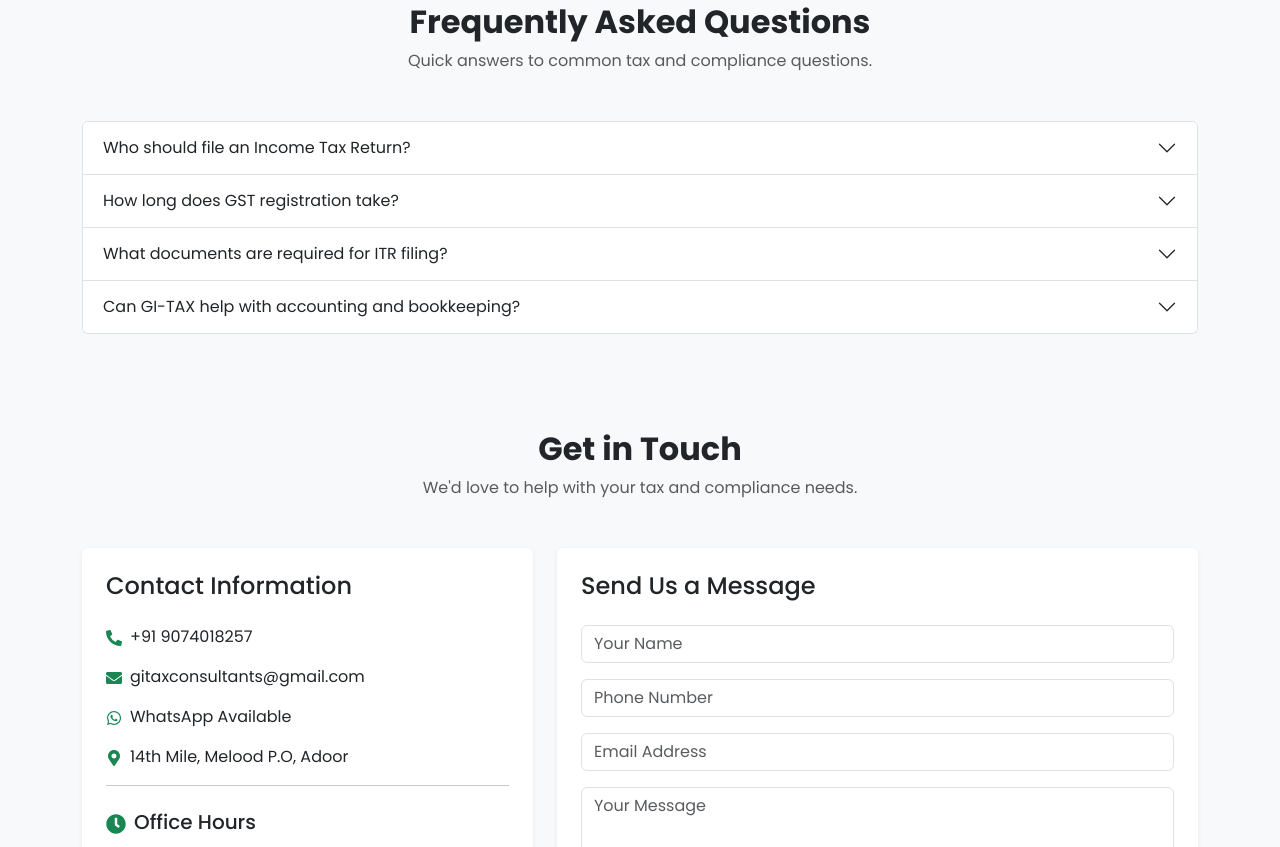
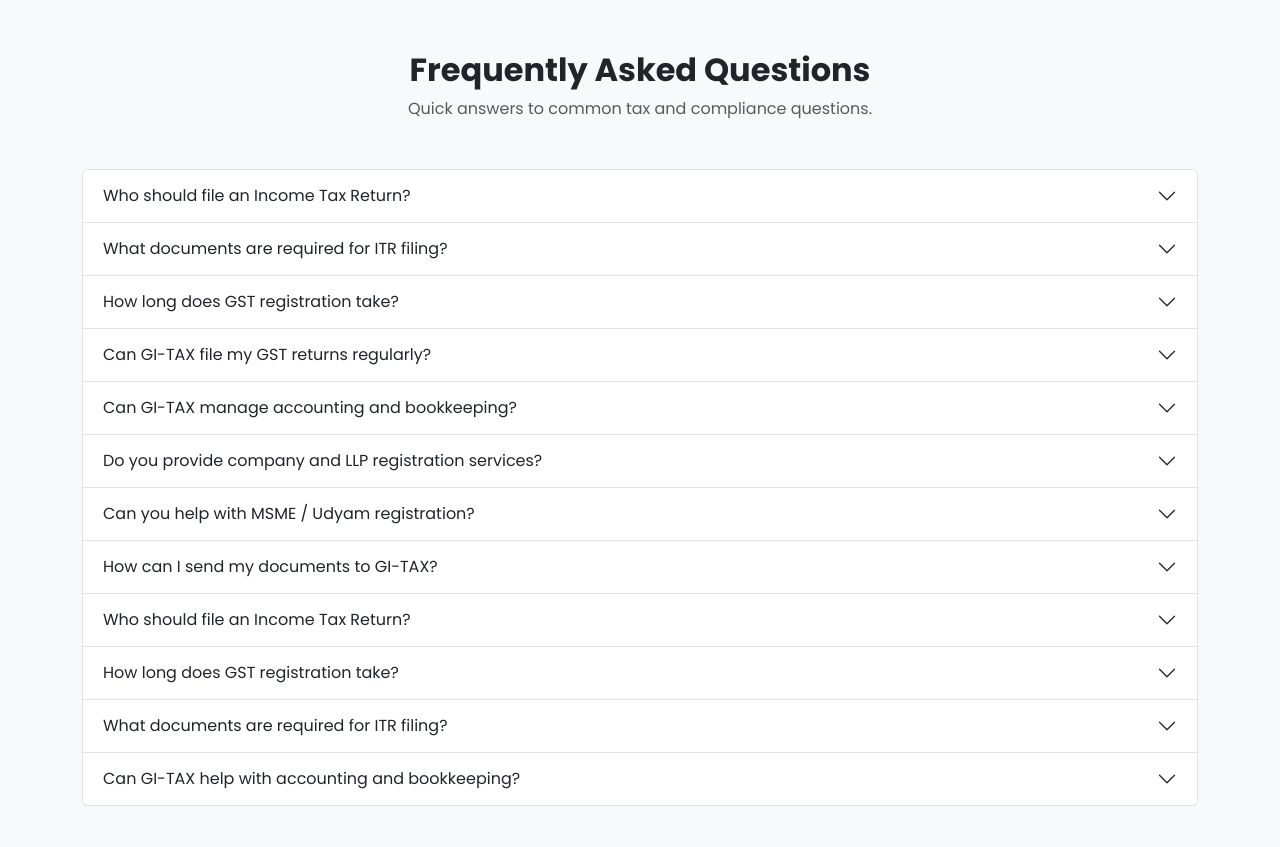
Before and after one commit to GITAX-CONS/gitax-cons.github.io, a React (Vite) app: page / in a window 1280 px wide. Shown: the part 3620-4467 px from the top of the page. Built offline with nearby package versions, Linux system fonts and the light colour scheme.

Commit message:
Expand frequently asked questions

```diff
--- a/src/components/FAQ.jsx
+++ b/src/components/FAQ.jsx
@@ -1,4 +1,45 @@
 const faqs = [
+  {
+    question: "Who should file an Income Tax Return?",
+    answer:
+      "Individuals and businesses who meet the applicable income or mandatory filing conditions should file an Income Tax Return. GI-TAX can help you determine whether filing is required in your case.",
+  },
+  {
+    question: "What documents are required for ITR filing?",
+    answer:
+      "Common documents include PAN, Aadhaar, Form 16, bank statements, interest certificates, details of other income, capital gains information and eligible deduction proofs. The exact documents depend on your sources of income.",
+  },
+  {
+    question: "How long does GST registration take?",
+    answer:
+      "Processing time depends on the application, document verification and approval by the GST authorities. Delays may occur if clarification or additional documents are requested.",
+  },
+  {
+    question: "Can GI-TAX file my GST returns regularly?",
+    answer:
+      "Yes. We provide GST return filing and ongoing compliance support based on the returns applicable to your business.",
+  },
+  {
+    question: "Can GI-TAX manage accounting and bookkeeping?",
+    answer:
+      "Yes. We provide accounting and bookkeeping support for businesses and professionals, helping maintain organised financial records.",
+  },
+  {
+    question: "Do you provide company and LLP registration services?",
+    answer:
+      "Yes. GI-TAX assists with company and LLP registration and related business compliance requirements.",
+  },
+  {
+    question: "Can you help with MSME / Udyam registration?",
+    answer:
+      "Yes. We assist eligible businesses with Udyam registration and related MSME registration support.",
+  },
+  {
+    question: "How can I send my documents to GI-TAX?",
+    answer:
+      "You can contact us through WhatsApp, phone or email. We will guide you on the documents required for your specific service.",
+  },
+
   {
     question: "Who should file an Income Tax Return?",
     answer:
--- a/src/components/TaxUpdates.jsx
+++ b/src/components/TaxUpdates.jsx
@@ -1,40 +1,40 @@
 const updates = [
   {
     date: "03 Jul",
-    title: "ITR Filing for AY 2026-27 Open",
-    description: "File your Income Tax Return before the due date to avoid penalties."
+    title: "ITR Filing for AY 2026–27 Is Live",
+    description:
+      "ITR filing facilities are now available. Start early and avoid last-minute filing issues.",
   },
   {
-    date: "01 Jul",
-    title: "GST Return Due Reminder",
-    description: "Remember to file your monthly GST returns on time."
+    date: "Jul 2026",
+    title: "GST Return Filing Reminder",
+    description:
+      "July includes important GST compliance dates. Check the return applicable to your business and file on time.",
   },
   {
-    date: "28 Jun",
-    title: "MSME Registration Benefits",
-    description: "Explore the latest benefits available for MSME registered businesses."
-  }
+    date: "FY 2026–27",
+    title: "MSME / Udyam Registration Support",
+    description:
+      "Eligible businesses can register under Udyam and access applicable MSME schemes and benefits.",
+  },
 ];
 
 function TaxUpdates() {
   return (
     <section className="py-5 bg-light">
       <div className="container">
-
         <h2 className="text-center fw-bold mb-5">
           Latest Tax Updates
         </h2>
 
         <div className="row">
-
           {updates.map((item, index) => (
-
-            <div className="col-md-4 mb-4" key={index}>
-
+            <div
+              className="col-md-4 mb-4"
+              key={index}
+            >
               <div className="card border-0 shadow-sm h-100">
-
                 <div className="card-body">
-
                   <span className="badge bg-success mb-3">
                     {item.date}
                   </span>
@@ -42,17 +42,11 @@
                   <h5>{item.title}</h5>
 
                   <p>{item.description}</p>
-
                 </div>
-
               </div>
-
             </div>
-
           ))}
-
         </div>
-
       </div>
     </section>
   );
```
